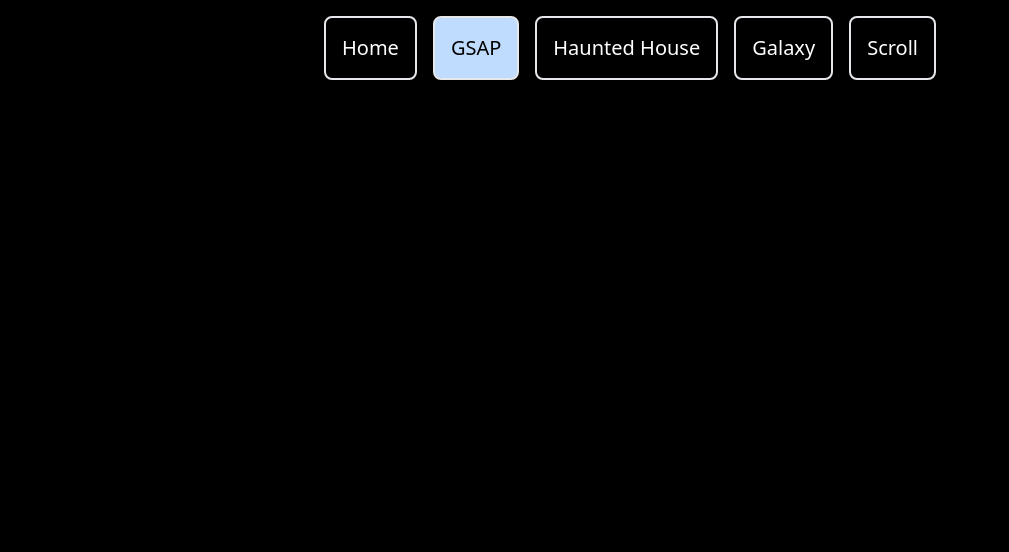
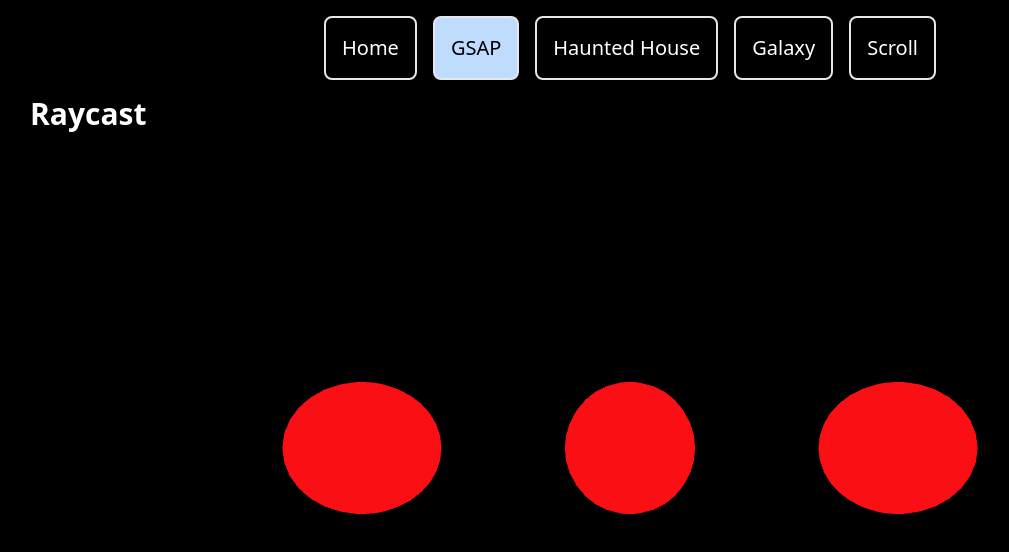
Before and after one commit to hanfai5/three-js, a React (Vite) app in the folder website/: page /gsap/raycast in a window 1280 px wide. Shown: the top 552 px of the page, without its empty margins (10-1019 px from the left). Built offline with nearby package versions, Linux system fonts and the light colour scheme.

Commit message:
Set up the layout for the raycaster in the website

```diff
--- a/website/src/App.tsx
+++ b/website/src/App.tsx
@@ -19,6 +19,7 @@ import Particles from "./pages/Particles";
 import Galaxy from "./pages/Galaxy";
 import Scroll from "./pages/Scroll";
 import Physics from "./pages/Physics";
+import Raycast from "./pages/Raycast";
 
 const App = () => {
   return (
@@ -45,6 +46,7 @@ const App = () => {
           <Route path="/gsap/shadows" element={<Shadows />} />
           <Route path="/gsap/particles" element={<Particles />} />
           <Route path="/gsap/physics" element={<Physics />} />
+          <Route path="/gsap/raycast" element={<Raycast />} />
         </Routes>
       </BrowserRouter>
     </main>
--- /dev/null
+++ b/website/src/pages/Raycast.tsx
@@ -0,0 +1,43 @@
+import { OrbitControls } from "@react-three/drei";
+import { Canvas } from "@react-three/fiber";
+
+type SphereProps = {
+  position: [number, number, number];
+};
+
+const Spheres = () => {
+  const positionOne: [number, number, number] = [-2, 0, 0];
+  const positionTwo: [number, number, number] = [0, 0, 0];
+  const positionThree: [number, number, number] = [2, 0, 0];
+
+  return (
+    <>
+      <Sphere position={positionOne} />
+      <Sphere position={positionTwo} />
+      <Sphere position={positionThree} />
+    </>
+  );
+};
+
+const Sphere: React.FC<SphereProps> = ({ position }) => {
+  return (
+    <mesh position={position}>
+      <sphereGeometry args={[0.5, 16, 16]} />
+      <meshBasicMaterial color={"red"} />
+    </mesh>
+  );
+};
+
+const App = () => {
+  return (
+    <section className="max-w-[1200px] mx-auto flex flex-col gap-y-4">
+      <h1 className="title">Raycast</h1>
+      <Canvas style={{ height: "600px" }} camera={{ position: [0, 0, 3] }}>
+        <Spheres />
+        <OrbitControls enablePan={false} />
+      </Canvas>
+    </section>
+  );
+};
+
+export default App;
```
